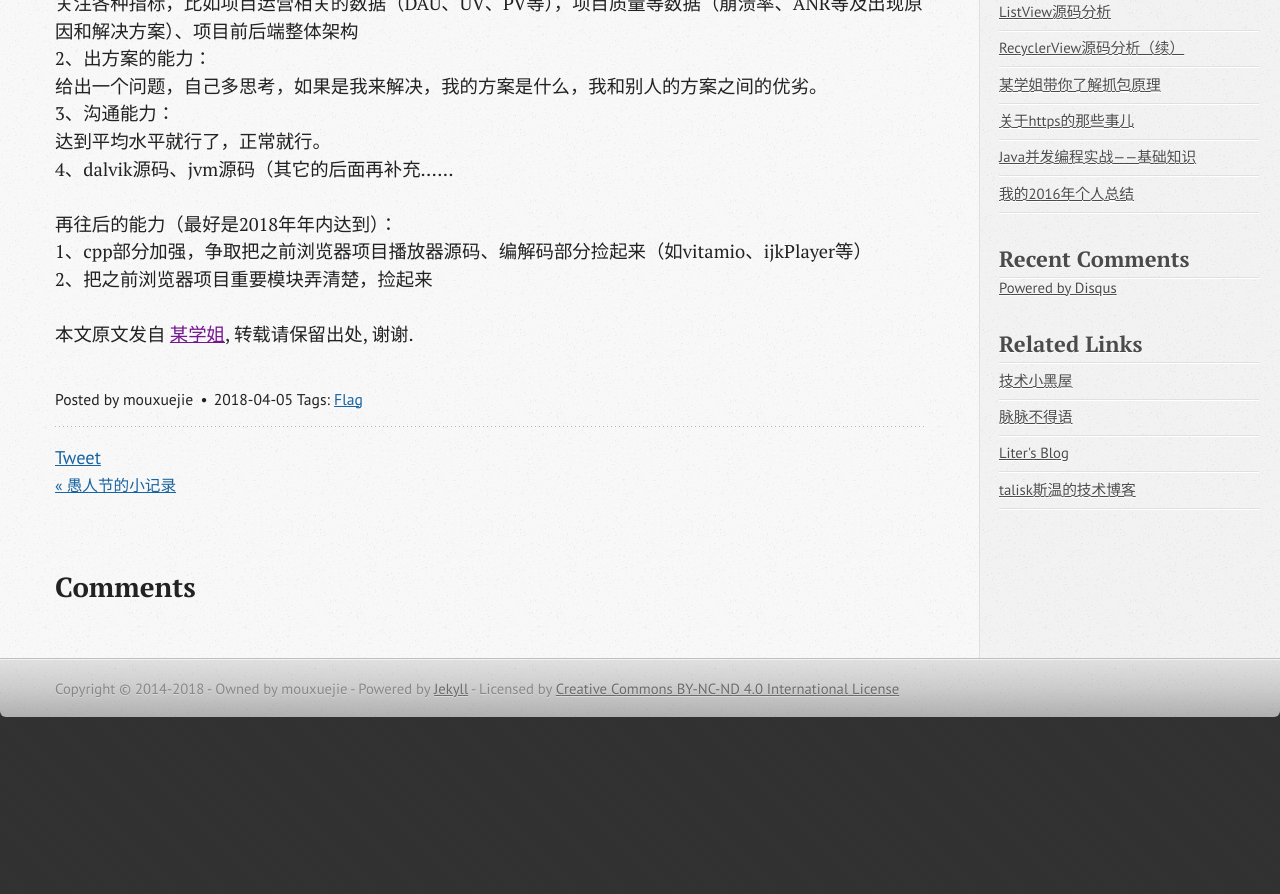
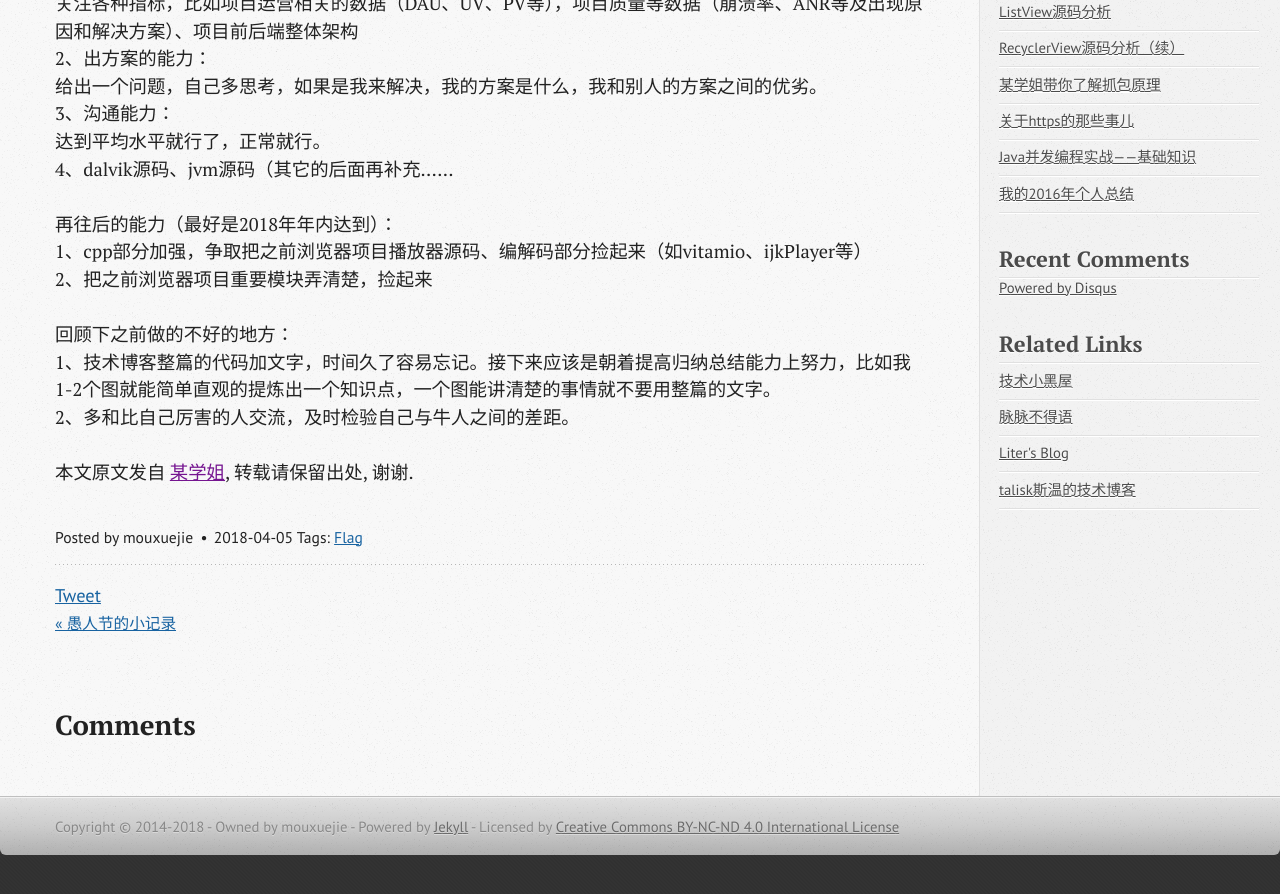
Before and after one commit to wangxinghe/wangxinghe.github.io, a Jekyll site: the page built from _posts/2018-04-05-april-flag.md, in a window 1280 px wide and 900 px high, scrolled down 907 px. Shown: the top 894 px of the window. Built offline with Jekyll 4.4.1, drawn with Linux system fonts in a browser that asks for light colours; comment, search, counter and statistics services are not loaded; before the commit the page ends 1669 px from its top, so only the background shows below that.

Commit message:
[update]2018-04-05-april-flag

```diff
--- a/_posts/2018-04-05-april-flag.md
+++ b/_posts/2018-04-05-april-flag.md
@@ -37,3 +37,8 @@ tags: [Flag]
 再往后的能力（最好是2018年年内达到）：
 1、cpp部分加强，争取把之前浏览器项目播放器源码、编解码部分捡起来（如vitamio、ijkPlayer等）
 2、把之前浏览器项目重要模块弄清楚，捡起来
+
+
+回顾下之前做的不好的地方：
+1、技术博客整篇的代码加文字，时间久了容易忘记。接下来应该是朝着提高归纳总结能力上努力，比如我1-2个图就能简单直观的提炼出一个知识点，一个图能讲清楚的事情就不要用整篇的文字。
+2、多和比自己厉害的人交流，及时检验自己与牛人之间的差距。
```
